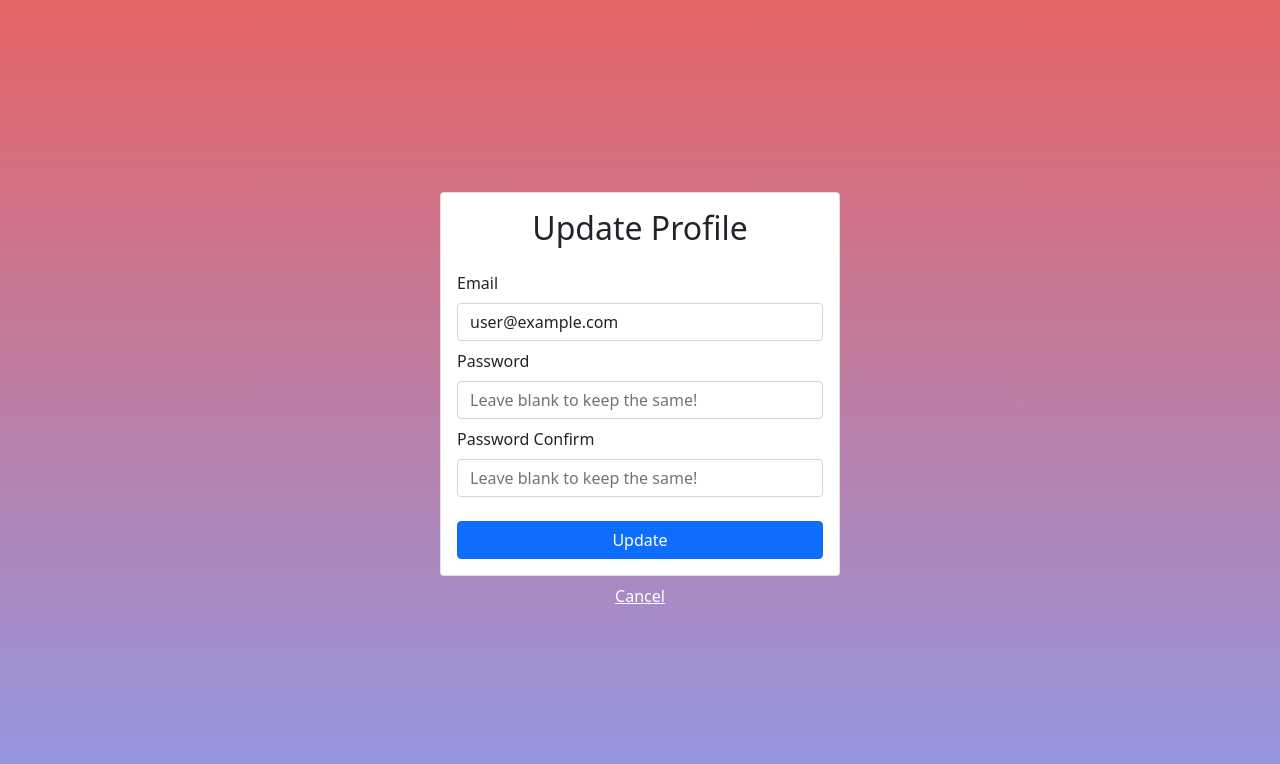
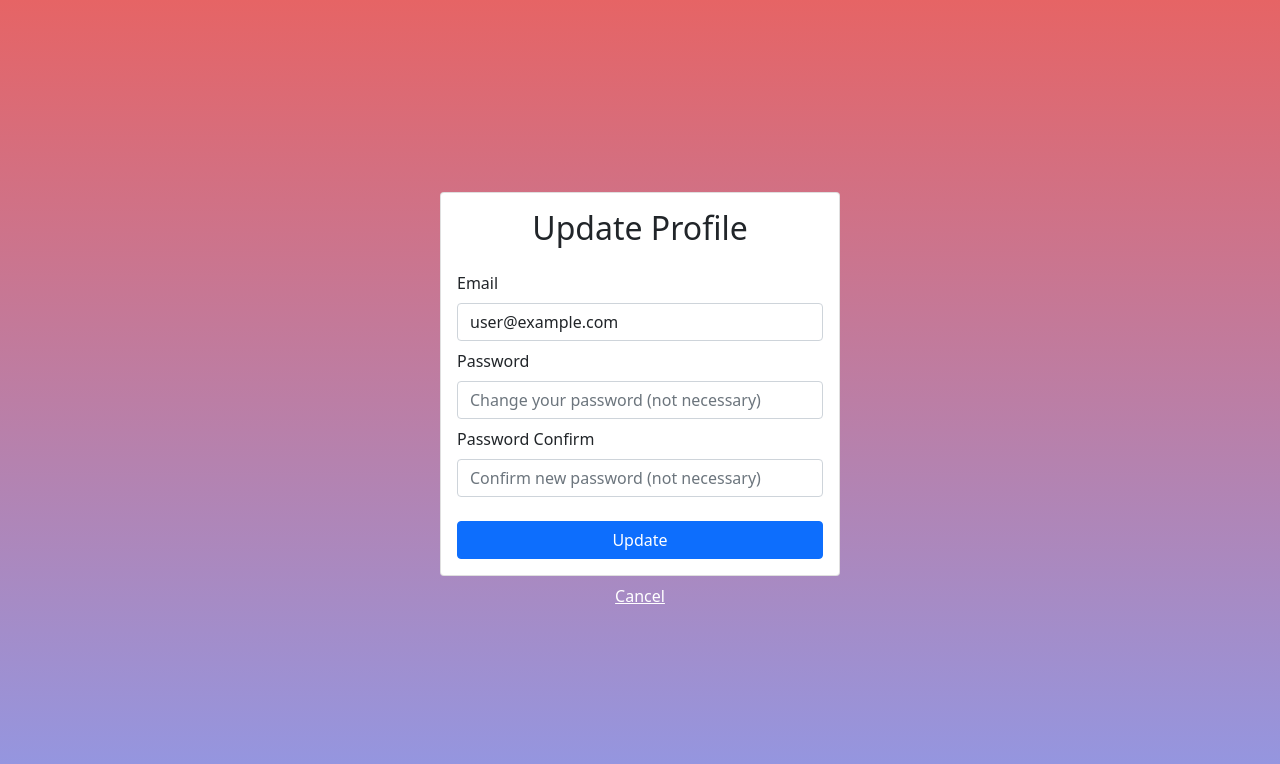
Before and after one commit to igulevich10/react-auth, a React (Create React App) app: page /update in a window 1280 px wide. Shown: the top 764 px of the page. Built offline with nearby package versions, Linux system fonts and the light colour scheme; no server answers; sample sign-in values are in the browser's storage.

Commit message:
fix update component

```diff
--- a/src/components/UpdateProfile/index.jsx
+++ b/src/components/UpdateProfile/index.jsx
@@ -7,7 +7,7 @@ export default function UpdateProfile() {
   const emailRef = useRef()
   const passwordRef = useRef()
   const passwordConfirmRef = useRef()
-  const { currentUser, updateEmail, updatePass } = useAuth()
+  const { currentUser, updateEmail, updatePassword } = useAuth()
   const [error, setError] = useState('')
   const [loading, setLoading] = useState(false)
   const navigate = useNavigate()
@@ -26,7 +26,7 @@ export default function UpdateProfile() {
       promises.push(updateEmail(emailRef.current.value))
     }
     if(passwordRef.current.value) {
-      promises.push(updatePass(passwordRef.current.value))
+      promises.push(updatePassword(passwordRef.current.value))
     }
 
     Promise.all(promises).then(()=> {
@@ -54,12 +54,12 @@ export default function UpdateProfile() {
             <Form.Group id='password' className='mb-2'>
               <Form.Label>Password</Form.Label>
               <Form.Control type='password' ref={passwordRef}
-              placeholder='Leave blank to keep the same!'/>
+              placeholder='Change your password (not necessary)'/>
             </Form.Group>
             <Form.Group id='password-confirm'>
               <Form.Label>Password Confirm</Form.Label>
               <Form.Control type='password' ref={passwordConfirmRef}
-              placeholder='Leave blank to keep the same!'/>
+              placeholder='Confirm new password (not necessary)'/>
             </Form.Group>
             <Button disabled={loading} className='w-100 mt-4' type='submit'>Update</Button>
           </Form>
@@ -68,7 +68,6 @@ export default function UpdateProfile() {
       <div className='w-100 text-center mt-2'>
         <Link className='text-white' to='/dashboard'>Cancel</Link>
       </div>
-
    </>
   )
 }
--- a/src/contexts/AuthContext.js
+++ b/src/contexts/AuthContext.js
@@ -31,8 +31,8 @@ export function AuthProvider({children}) {
     return currentUser.updateEmail(email)
   }
 
-  function updatePass(password) {
-    return currentUser.updatePass(password)
+  function updatePassword(password) {
+    return currentUser.updatePassword(password)
   }
 
   useEffect(() => {
@@ -51,7 +51,7 @@ export function AuthProvider({children}) {
     logout,
     resetPass,
     updateEmail,
-    updatePass
+    updatePassword
   }
 
 
```
